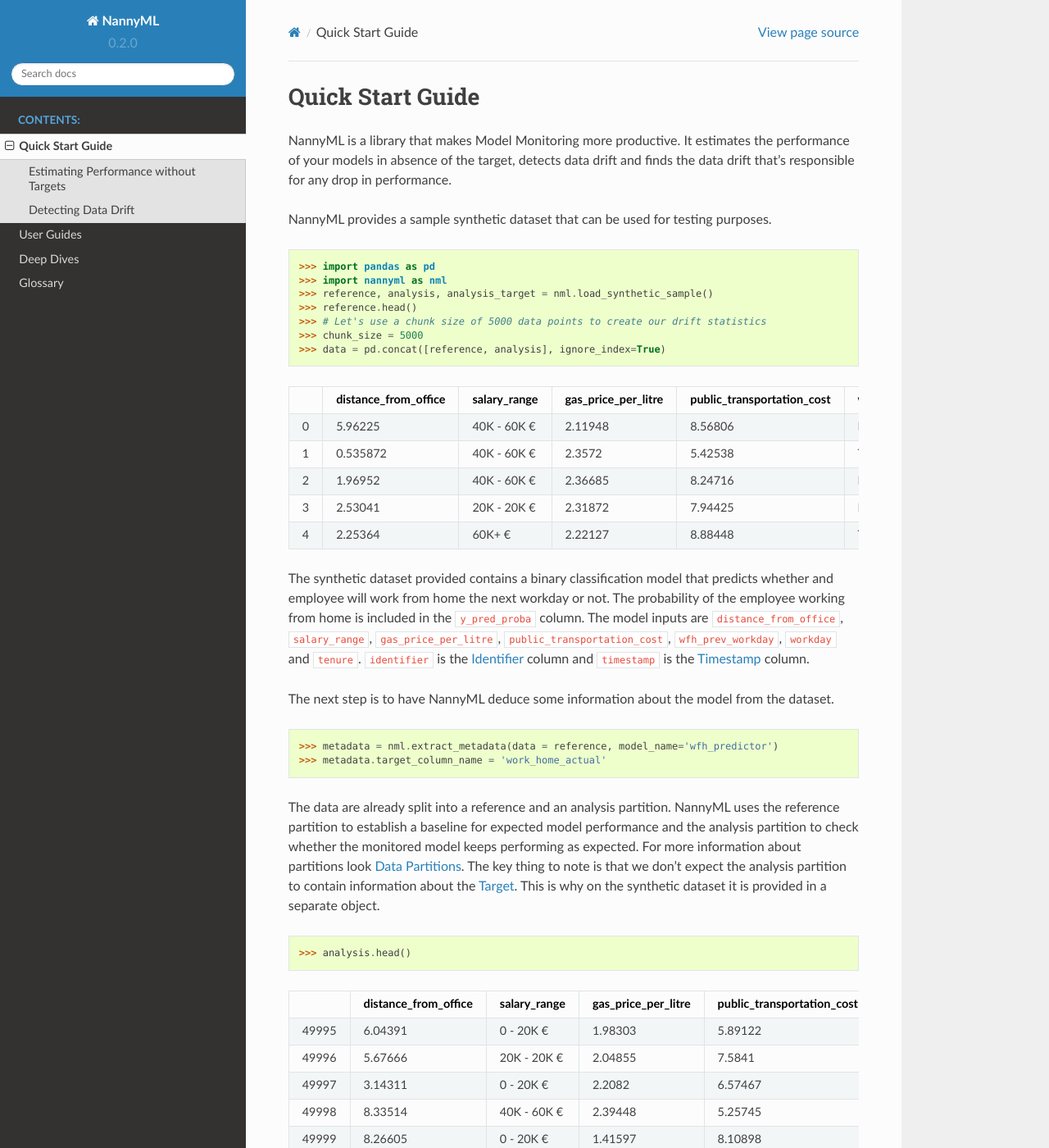
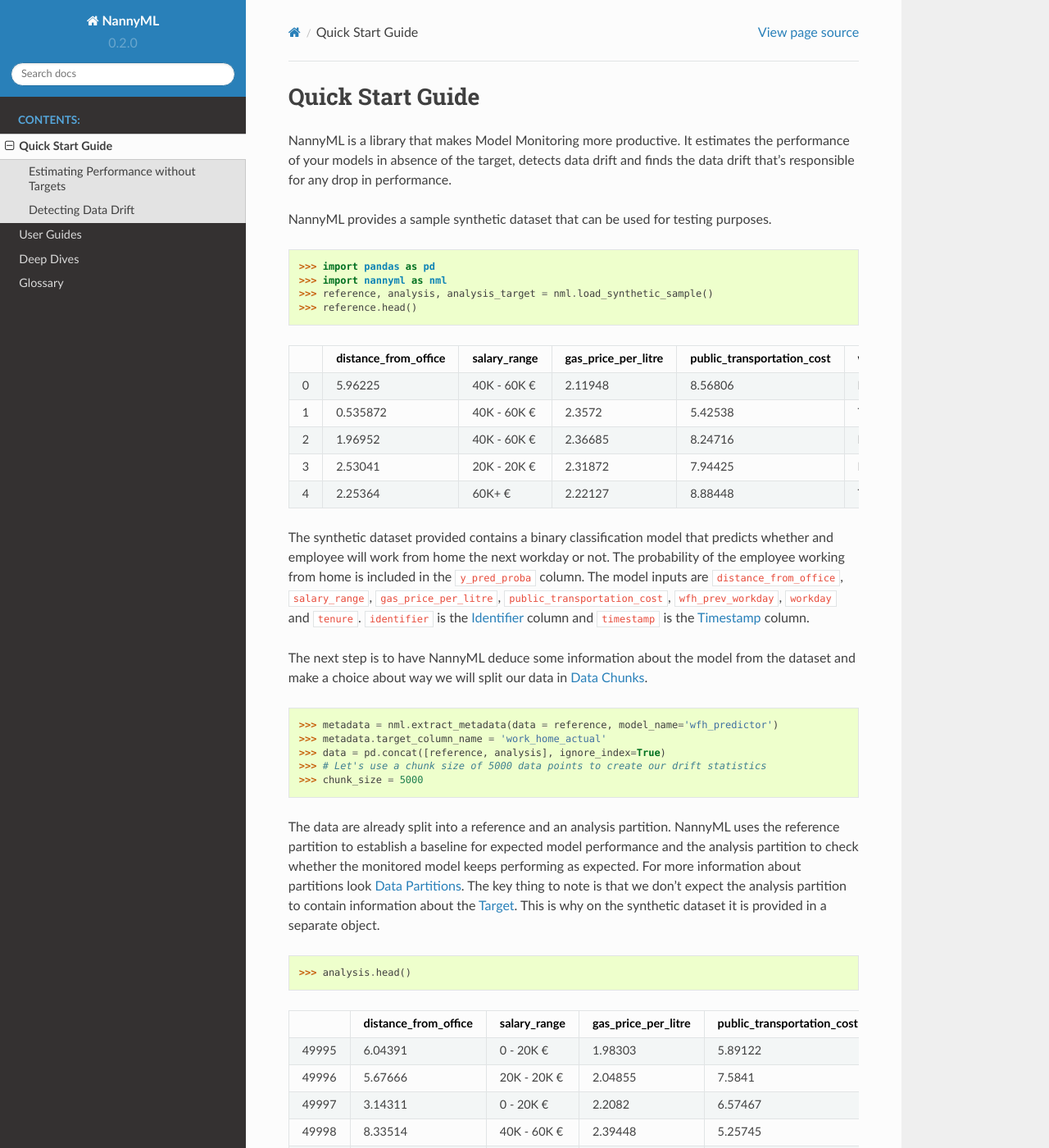
Before and after one commit to NannyML/nannyml, a Sphinx documentation site: the page built from docs/quick.rst, in a window 1280 px wide and 1400 px high. Shown: the whole window at 82% size. Built offline with Sphinx 7.4.7 and the Read the Docs theme 2.0.0, drawn with Linux system fonts in a browser that asks for light colours; pages that are not in the unit, such as notebooks, are missing from menus.

```diff
--- a/docs/quick.rst
+++ b/docs/quick.rst
@@ -17,9 +17,6 @@ NannyML provides a sample synthetic dataset that can be used for testing purpose
     >>> import nannyml as nml
     >>> reference, analysis, analysis_target = nml.load_synthetic_sample()
     >>> reference.head()
-    >>> # Let's use a chunk size of 5000 data points to create our drift statistics
-    >>> chunk_size = 5000
-    >>> data = pd.concat([reference, analysis], ignore_index=True)
 
 +----+------------------------+----------------+-----------------------+------------------------------+--------------------+-----------+----------+--------------+--------------------+---------------------+----------------+-------------+
 |    |   distance_from_office | salary_range   |   gas_price_per_litre |   public_transportation_cost | wfh_prev_workday   | workday   |   tenure |   identifier |   work_home_actual | timestamp           |   y_pred_proba | partition   |
@@ -41,12 +38,15 @@ working from home is included in the ``y_pred_proba`` column. The model inputs a
 ``salary_range``, ``gas_price_per_litre``, ``public_transportation_cost``, ``wfh_prev_workday``, ``workday`` and
 ``tenure``. ``identifier`` is the :term:`Identifier` column and ``timestamp`` is the :term:`Timestamp` column.
 
-The next step is to have NannyML deduce some information about the model from the dataset.
+The next step is to have NannyML deduce some information about the model from the dataset and make a choice about way we will split our data in :term:`Data Chunks<Data Chunk>`.
 
 .. code-block:: python
 
     >>> metadata = nml.extract_metadata(data = reference, model_name='wfh_predictor')
     >>> metadata.target_column_name = 'work_home_actual'
+    >>> data = pd.concat([reference, analysis], ignore_index=True)
+    >>> # Let's use a chunk size of 5000 data points to create our drift statistics
+    >>> chunk_size = 5000
 
 The data are already split into a reference and an analysis partition. NannyML uses the reference partition to
 establish a baseline for expected model performance and the analysis partition to check whether
```
Also changed, not shown: 1 other file.
